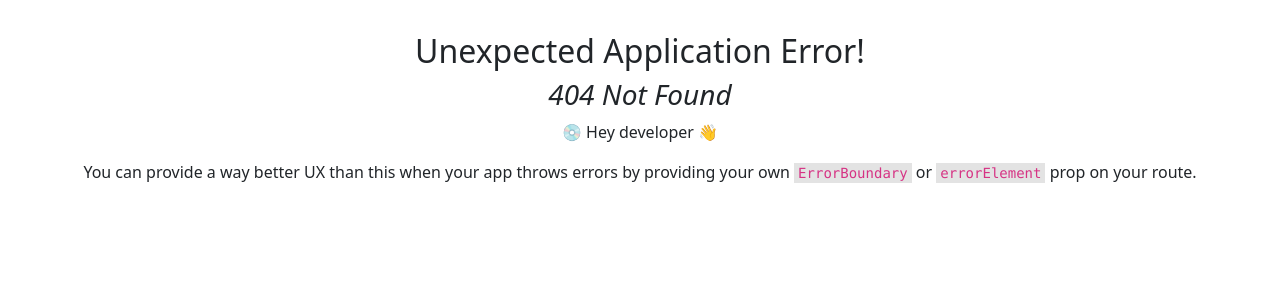
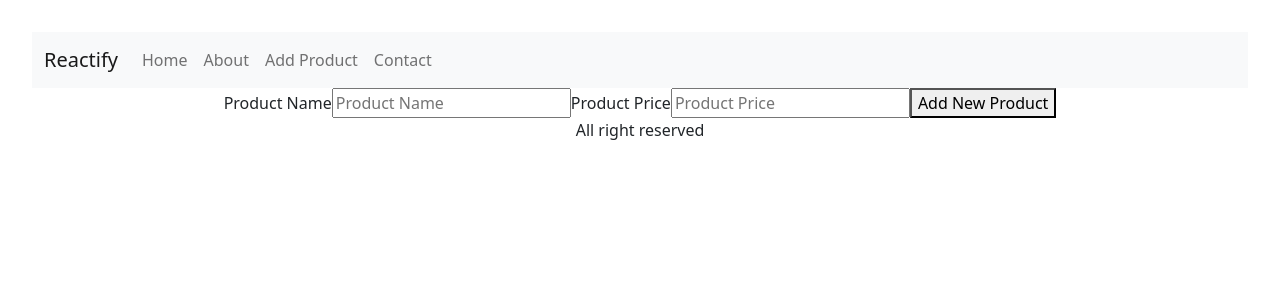
Before and after one commit to shohanean/rectify, a React (Vite) app: page /add-product in a window 1280 px wide. Before the commit this address had no page. Shown: the top 300 px of the page. Built offline with nearby package versions, Linux system fonts and the light colour scheme.

Commit message:
Form Init

```diff
--- a/src/App.jsx
+++ b/src/App.jsx
@@ -5,6 +5,7 @@ import Index from "./pages/Index";
 import About from "./pages/About";
 import Contact from "./pages/Contact";
 import Details from "./pages/Details";
+import AddProduct from "./pages/AddProduct";
 import {
   createRoutesFromElements,
   createBrowserRouter,
@@ -19,6 +20,7 @@ const App = () => {
         <Route path="/" element={<Index />} />
         <Route path="details/:id" element={<Details />} />
         <Route path="/about" element={<About />} />
+        <Route path="/add-product" element={<AddProduct />} />
         <Route path="/contact" element={<Contact />} />
       </Route>
     )
--- a/src/includes/Header.jsx
+++ b/src/includes/Header.jsx
@@ -33,6 +33,11 @@ const Header = () => {
                 </Link>
               </li>
               <li className="nav-item">
+                <Link className="nav-link" to="/add-product">
+                  Add Product
+                </Link>
+              </li>
+              <li className="nav-item">
                 <Link className="nav-link" to="/contact">
                   Contact
                 </Link>
--- /dev/null
+++ b/src/pages/AddProduct.jsx
@@ -0,0 +1,36 @@
+import React, { useState } from "react";
+
+const AddProduct = () => {
+  const [productName, setProductName] = useState("");
+  const [productPrice, setProductPrice] = useState("");
+  const handleSubmit = (event) => {
+    event.preventDefault();
+    alert("Product Name: " + productName);
+    alert("Product Name: " + productPrice);
+    setProductName("");
+    setProductPrice("");
+  };
+  return (
+    <>
+      <form onSubmit={handleSubmit}>
+        <label>Product Name</label>
+        <input
+          type="text"
+          value={productName}
+          placeholder="Product Name"
+          onChange={(event) => setProductName(event.target.value)}
+        />
+        <label>Product Price</label>
+        <input
+          type="number"
+          value={productPrice}
+          placeholder="Product Price"
+          onChange={(event) => setProductPrice(event.target.value)}
+        />
+        <button type="submit">Add New Product</button>
+      </form>
+    </>
+  );
+};
+
+export default AddProduct;
```
Also changed, not shown: src/App1.jsx (deleted, +0 -36 lines).
